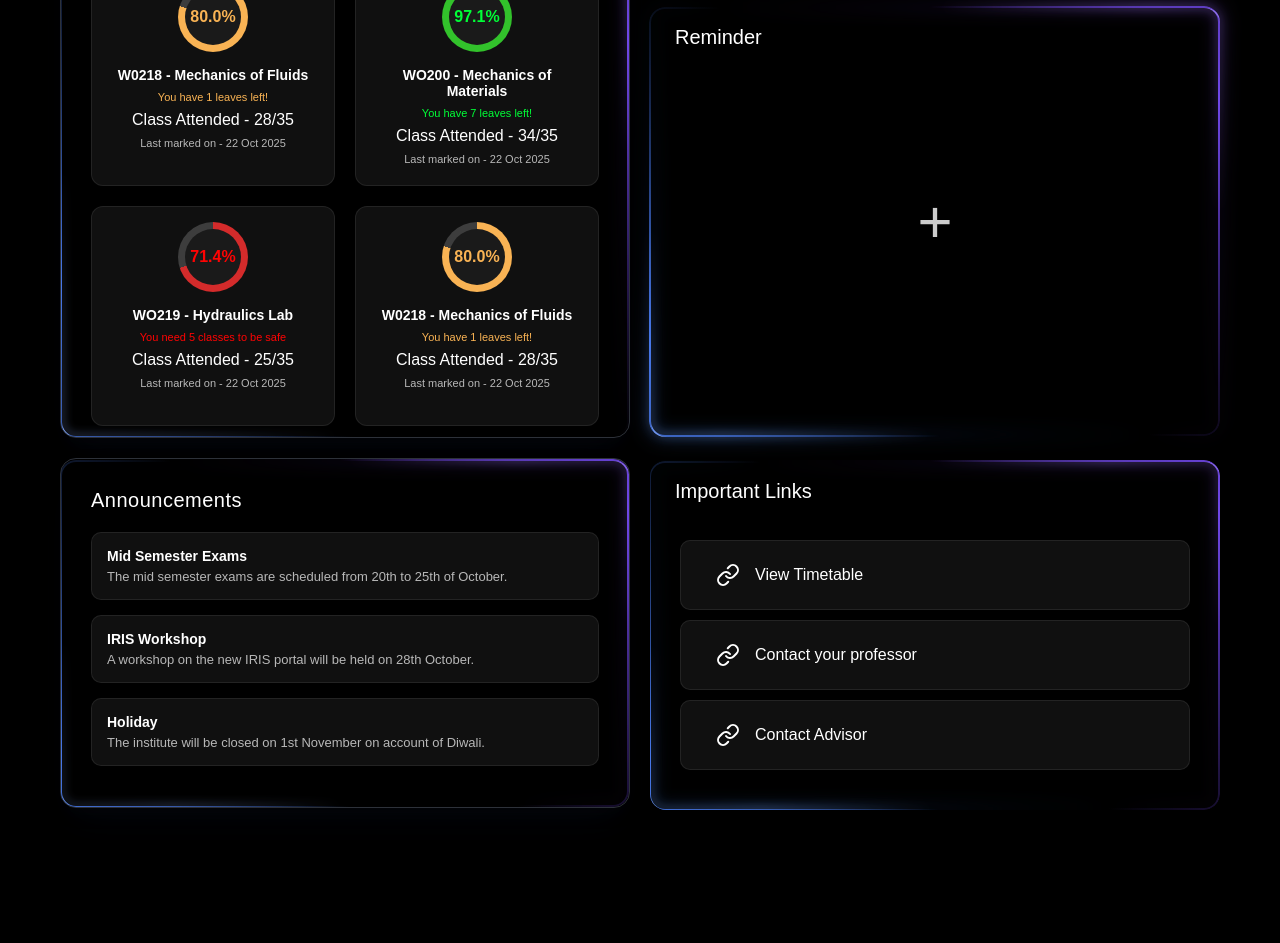
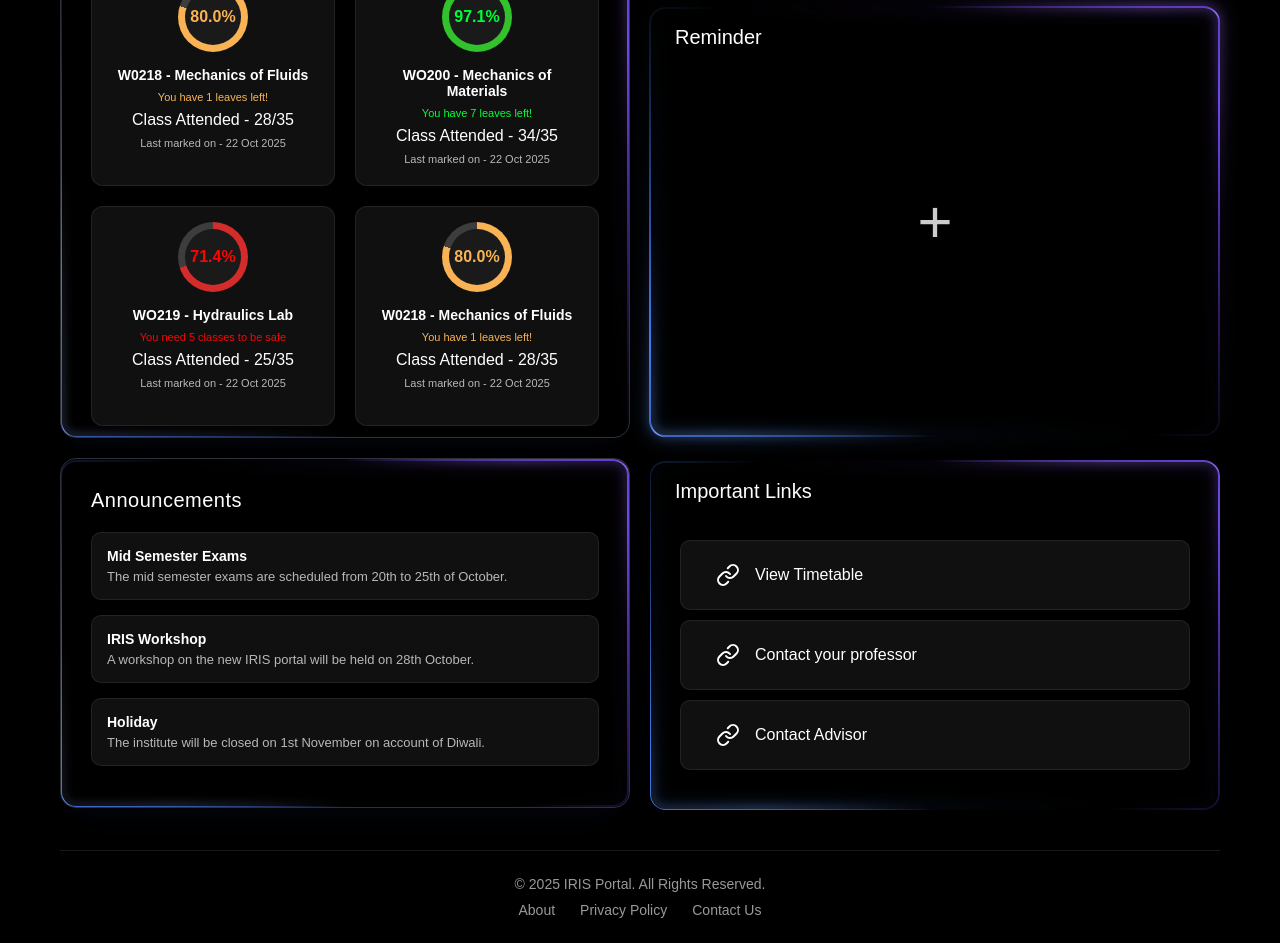
Before and after one commit to GlitchHorizon/Frontend_241CV150, a plain HTML site: page index.html in a window 1280 px wide. Shown: the part 320-1263 px from the top of the page. Before the commit the page ends 1130 px from the top, so only its background shows below. Drawn offline with Linux system fonts and the light colour scheme.

Commit message:
added footer to the website

```diff
--- a/index.html
+++ b/index.html
@@ -152,6 +152,14 @@
 
   </main>
 
+  <footer class="site-footer">
+    <p>&copy; 2025 IRIS Portal. All Rights Reserved.</p>
+    <div class="footer-links">
+        <a href="#">About</a>
+        <a href="#">Privacy Policy</a>
+        <a href="#">Contact Us</a>
+    </div>
+  </footer>
   <div id="reminder-modal" class="modal">
     <div class="modal-content">
       <span class="close-button">&times;</span>
--- a/style.css
+++ b/style.css
@@ -956,3 +956,34 @@ body {
   padding-left: 20px; /* Apply left padding to the icon */
   margin-right: 15px; /* Space between icon and text */
 }
+
+/* Footer Styles */
+.site-footer {
+  text-align: center;
+  padding: 25px 40px;
+  margin: 40px 60px 20px 60px; /* Match dashboard content margin */
+  color: rgba(255, 255, 255, 0.6);
+  border-top: 1px solid rgba(255, 255, 255, 0.1);
+}
+
+.site-footer p {
+  margin-bottom: 10px;
+  font-size: 14px;
+}
+
+.footer-links {
+  display: flex;
+  justify-content: center;
+  gap: 25px;
+}
+
+.footer-links a {
+  color: rgba(255, 255, 255, 0.6);
+  text-decoration: none;
+  transition: color 0.3s ease;
+  font-size: 14px;
+}
+
+.footer-links a:hover {
+  color: #a476f5; /* Use the site's accent color */
+}
```
